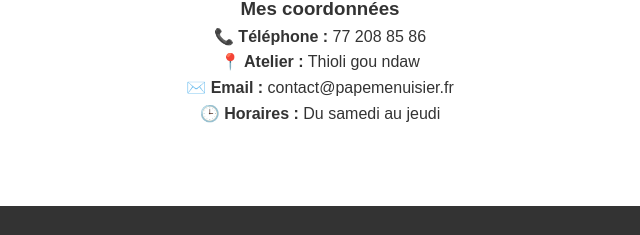
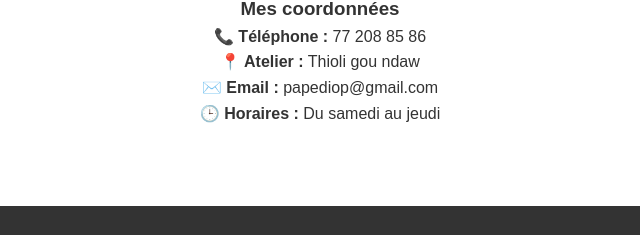
Before and after one commit to Bathiediop328/pape-menuisier, a plain HTML site: page index.html in a window 1280 px wide. Shown: the part 2951-3186 px from the top of the page, 320-960 px from the left. Drawn offline with Linux system fonts and the light colour scheme.

Commit message:
Update index.html

```diff
--- a/index.html
+++ b/index.html
@@ -88,7 +88,7 @@
         <h3>Mes coordonnées</h3>
         <p><strong>📞 Téléphone :</strong> 77 208 85 86</p>
         <p><strong>📍 Atelier :</strong> Thioli gou ndaw </p>
-        <p><strong>✉️ Email :</strong> contact@papemenuisier.fr</p>
+        <p><strong>✉️ Email :</strong> papediop@gmail.com</p>
         <p><strong>🕒 Horaires :</strong> Du samedi au jeudi</p>
     </div>
     </section>
```
